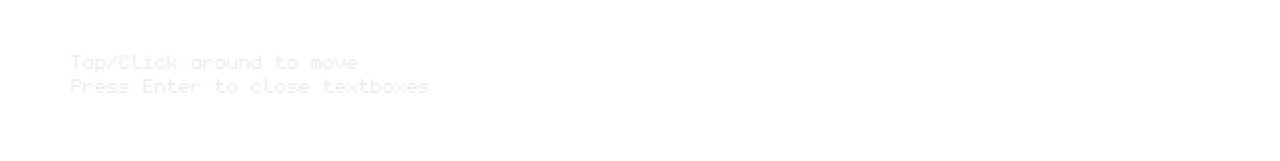
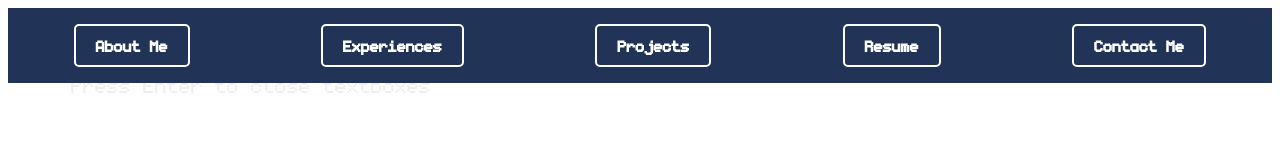
Before and after one commit to bhavithmanapoty/bhavithmanapoty_Website_v2, a website built with Vite: page index.html in a window 1280 px wide. Built offline with nearby package versions, Linux system fonts and the light colour scheme; what kaboom would draw is missing.

Commit message:
added navbar with css bugs

```diff
--- a/index.html
+++ b/index.html
@@ -124,20 +124,58 @@
       .note {
         position: absolute;
         left: 5%;
-        /* top: 1vh; */
+        top: calc(100% + 1vh);
         display: flex;
         flex-direction: column;
         color: rgb(238, 238, 238);
         user-select: none;
       }
 
+      .navbar {
+        position: absolute;
+        top: 0;
+        left: 0;
+        width: 100%;
+        display: flex;
+        flex-direction: row;
+        flex-wrap: wrap;
+        justify-content: space-around;
+        padding: 1rem 0;
+        z-index: 1010;
+        background-color: rgb(33, 51, 87);
+      }
+
+      .navbar button {
+        padding: 10px 20px;
+        font-family: monogram, monospace;
+        font-size: 1.5rem;
+        color: white;
+        font-weight: bold;
+        background: transparent;
+        border: 2px solid white;
+        border-radius: 5px;
+        cursor: pointer;
+        transition: background-color 0.3s, color 0.3s;
+      }
+      .navbar button:hover {
+        background-color: white;
+        color: black;
+      }
 
     </style>
+
+
     <div id="app">
       <div id="ui">
+        <nav class="navbar">
+          <button id="aboutMe">About Me</button>
+          <button id="experiences">Experiences</button>
+          <button id="projects">Projects</button>
+          <button id="resume">Resume</button>
+          <button id="contactMe">Contact Me</button>
+        </nav>
         <p class="note" style="top: 1vh">Tap/Click around to move</p>
         <p class="note" style="top: 4vh">Press Enter to close textboxes</p>
-
 
         <div id="full-textbox-container" style="display: none">
           <div id="full-textbox">
@@ -164,6 +202,12 @@
       </div>
       <canvas id="game"></canvas>
     </div>
+    <script type="module">
+      import { setupNavbarEventListeners } from './src/utils.js';
+      document.addEventListener('DOMContentLoaded', function() {
+          setupNavbarEventListeners();
+      });
+    </script>
     <script type="module" src="src/main.js"></script>
   </body>
 </html>
--- a/src/constants.js
+++ b/src/constants.js
@@ -42,6 +42,7 @@ export const fullScreenDialogueData = {
     "proj6": ["Discotheque", "This is some placeholder text for the third project. I will update this later."],
     "proj7": ["Human Activity Recognition App", "This is some placeholder text for the third project. I will update this later."],
     "proj8": ["Portfolio Website v2", "This is some placeholder text for the third project. I will update this later."],
+    "aboutme": ["About Me", "I am a Computer Science graduate from the University of Edinburgh. I am passionate about technology and I love to learn new things. I am a quick learner and I am always looking for new challenges. I am a team player and I am always willing to help others. I am a hard worker and I am always looking for ways to improve myself. I am a creative thinker and I am always looking for new ideas. I am a problem solver and I am always looking for ways to solve problems. I am a good communicator and I am always looking for ways to communicate effectively. I am a good listener and I am always looking for ways to listen to others. I am a good leader and I am always looking for ways to lead others. I am a good follower and I am always looking for ways to follow others. I am a good friend and I am always looking for ways to be a good friend. I am a good person and I am always looking for ways to be a good person."],
 }
 
 export const gameState = {
--- a/src/utils.js
+++ b/src/utils.js
@@ -1,3 +1,5 @@
+import { dialogueData, fullScreenDialogueData } from './constants.js';
+
 export function displayDialogue(text, onDialogueEnd) {
     const dialogueUI = document.getElementById('textbox-container');
     const dialogue = document.getElementById('dialogue');
@@ -78,3 +80,30 @@ export function setCamScale(k) {
     }
     k.camScale(k.vec2(1.5))
 }
+
+export function setupNavbarEventListeners() {
+    document.getElementById('aboutMe').addEventListener('click', () => {
+        console.log("About Me clicked");
+        displayFullscreenDialogue(fullScreenDialogueData["aboutme"][0], fullScreenDialogueData["aboutme"][1], function() {
+            console.log("Closed About Me");
+        });
+    });
+
+    document.getElementById('experiences').addEventListener('click', () => {
+        displayFullscreenDialogue(fullScreenDialogueData["experiences"][0], fullScreenDialogueData["experiences"][1], function() {
+            console.log("Closed Experiences");
+        });
+    });
+
+    document.getElementById('projects').addEventListener('click', () => {
+        displayFullscreenDialogue(fullScreenDialogueData["projects"][0], fullScreenDialogueData["projects"][1], function() {
+            console.log("Closed Projects");
+        });
+    });
+
+    document.getElementById('contactMe').addEventListener('click', () => {
+        displayFullscreenDialogue(fullScreenDialogueData["contactme"][0], fullScreenDialogueData["contactme"][1], function() {
+            console.log("Closed Contact Me");
+        });
+    });
+}
```
